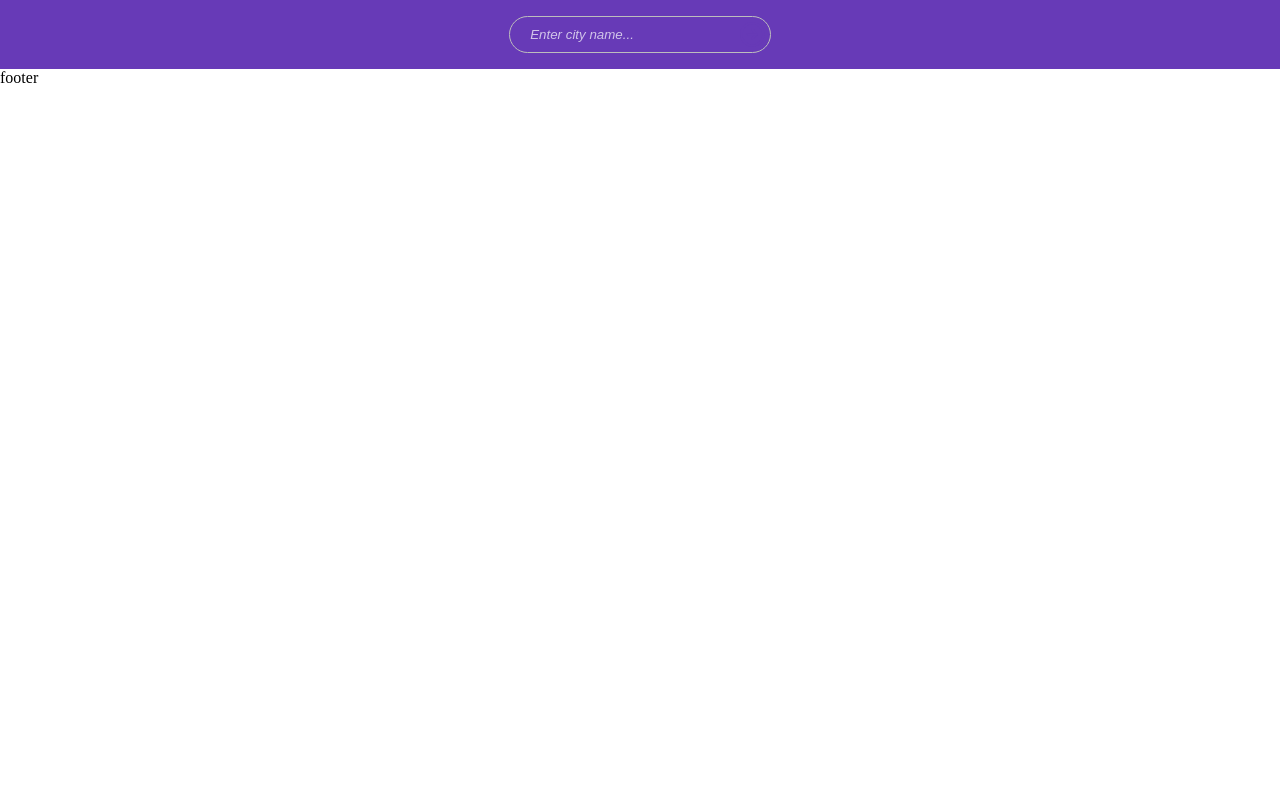
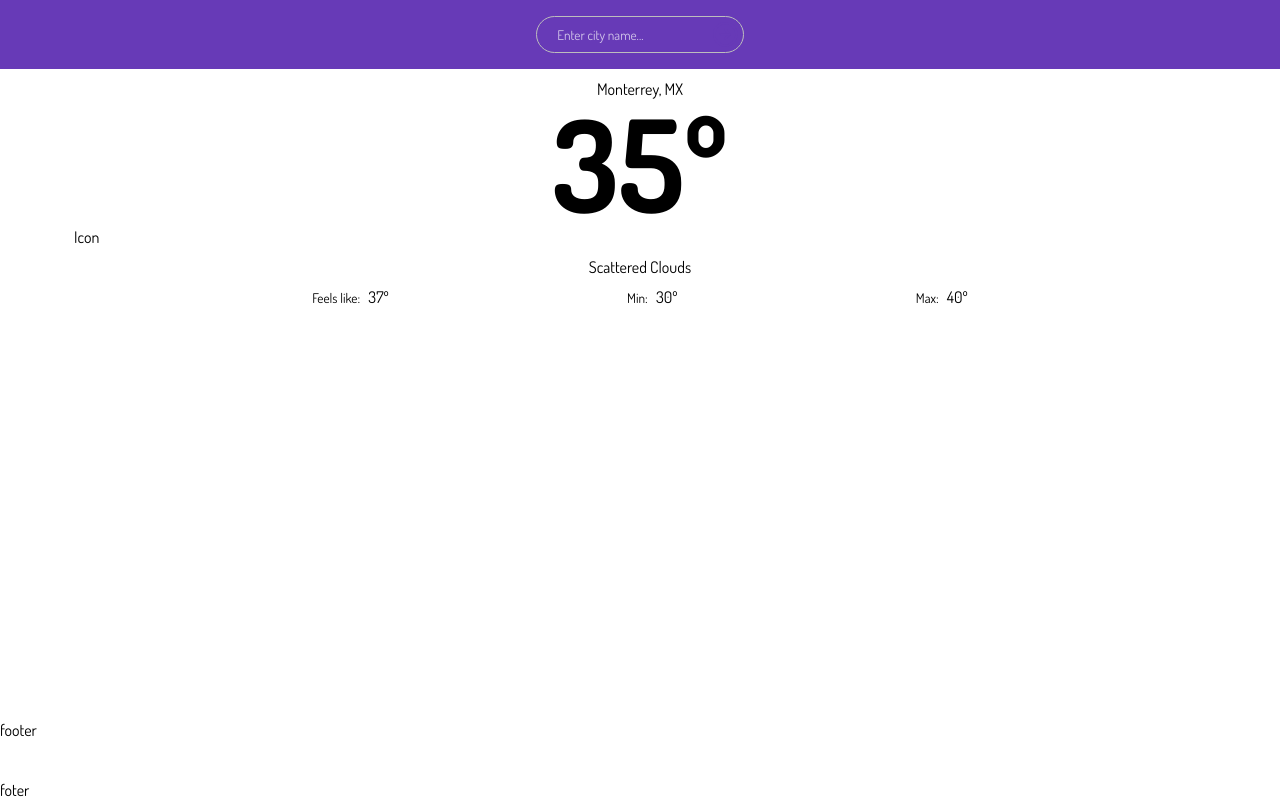
Before and after one commit to aecordova/js-weather-app, a website built with webpack: page src/index.html in a window 1280 px wide. Built offline with nearby package versions, Linux system fonts and the light colour scheme.

Commit message:
Add structure to display temp box and additional data

```diff
--- a/src/index.html
+++ b/src/index.html
@@ -3,12 +3,21 @@
   <head>
     <meta charset="UTF-8" />
     <meta name="viewport" content="width=device-width, initial-scale=1.0" />
+    <link
+      href="https://fonts.googleapis.com/css2?family=Dosis:wght@400;700;800&family=Open+Sans:wght@400;700&display=swap"
+      rel="stylesheet"
+    />
+
     <title>Weather</title>
   </head>
   <body>
     <header>
       <form class="search-frm">
-        <input class="search-inp" type="text" placeholder="Enter city name..." />
+        <input
+          class="search-inp"
+          type="text"
+          placeholder="Enter city name..."
+        />
         <button type="submit" class="search-btn">
           <svg
             xmlns="http://www.w3.org/2000/svg"
@@ -31,9 +40,34 @@
     </header>
     <main>
       <div class="weather-container">
-
-    </div>
+        <div class="disp">
+          <div class="disp-city">
+            <span>Monterrey, MX</span>
+          </div>
+          <div class="disp-temp temp-unit">35</div>
+          <div class="disp-icon">Icon</div>
+          <div class="disp-desc">
+            <span>Scattered Clouds</span>
+          </div>
+          <div>
+            <div class="disp-stat">
+              <div>
+                <span class="stat-lbl">Feels like:</span>
+                <span class="disp-fls temp-unit">37</span>
+              </div>
+              <div>
+                <span class="stat-lbl">Min:</span>
+                <span class="disp-min temp-unit">30</span>
+              </div>
+              <div>
+                <span class="stat-lbl">Max:</span>
+                <span class="disp-max temp-unit">40</span>
+              </div>
+            </div>
+          </div>
+        </div>
+      </div>
     </main>
-    <footer>footer</footer>
+    <footer>footer <br><br><br>foter</footer>
   </body>
 </html>
--- a/src/js/getWeather.js
+++ b/src/js/getWeather.js
@@ -1,12 +1,10 @@
-const APIKEY = "1c46b4274489cf56fe2ee767e9586191";
-const BASE_URL = "https://api.openweathermap.org/data/2.5/weather";
+const APIKEY = '1c46b4274489cf56fe2ee767e9586191';
+const BASE_URL = 'https://api.openweathermap.org/data/2.5/weather';
 
-const buildRequest = (city) =>
-  [BASE_URL, `?q=${city}`, `&appid=${APIKEY}`].join("");
+const buildRequest = (city) => [BASE_URL, `?q=${city}`, `&appid=${APIKEY}`].join('');
 
-const getWeatherBy = async (city) => {
+const getWeatherData = async (city) => {
   const data = await fetch(buildRequest(city))
-    // .then((r) => r.json());
     .then((r) => {
       let msg;
       if (!r.ok) {
@@ -19,8 +17,7 @@ const getWeatherBy = async (city) => {
       }
       return r.json();
     })
-    .then((d) => {
-      return {
+    .then((d) => ({
       weather: {
         type: d.weather[0].main,
         desc: d.weather[0].description,
@@ -28,13 +25,14 @@ const getWeatherBy = async (city) => {
       temp: d.main,
       sunset: d.sys.sunset,
       sunrise: d.sys.sunrise,
-      };
-    })
+    }))
     .catch((e) => e.message);
   return data;
 };
 
-export default getWeatherBy;
+export default getWeatherData;
 
+
+// example or data received
 // { "coord": { "lon": -96.78, "lat": 32.77 },
 // "weather": [ { "id": 802, "main": "Clouds", "description": "scattered clouds", "icon": "03d" } ], "base": "stations", "main": { "temp": 301.6, "feels_like": 302.64, "temp_min": 300.37, "temp_max": 302.59, "pressure": 1017, "humidity": 51 }, "visibility": 16093, "wind": { "speed": 2.1, "deg": 0 }, "clouds": { "all": 40 }, "dt": 1592677538, "sys": { "type": 1, "id": 3783, "country": "US", "sunrise": 1592651969, "sunset": 1592703487 }, "timezone": -18000, "id": 4684904, "name": "Dallas", "cod": 200 }
--- a/src/js/index.js
+++ b/src/js/index.js
@@ -1,6 +1,4 @@
 import '../style/main.scss';
-// import make from './make';
-
 import getW from './getWeather';
 const searchForm = document.querySelector('.search-frm');
 const searchInput = document.querySelector('.search-inp');
@@ -9,7 +7,6 @@ const wBox = document.querySelector('.weather-container');
 const displayWeather = async (city) => {
   const data = await getW(city);
   wBox.textContent = JSON.stringify(data, null, 2);
-  console.log(data);
 };
 
 searchForm.addEventListener('submit', (e) => {
@@ -17,6 +14,3 @@ searchForm.addEventListener('submit', (e) => {
   const cityName = searchInput.value.toLowerCase();
   displayWeather(cityName);
 });
-
-
-// displayWeather();
--- /dev/null
+++ b/src/style/_display.scss
@@ -0,0 +1,46 @@
+.weather-container {
+  padding: 10px;
+}
+
+.disp {
+  display: flex;
+  flex-direction: column;
+  // background-color: rgba($color: #000000, $alpha: .5);
+  border-radius: 25px;
+}
+
+.disp-city{
+  text-align: center;
+}
+
+.disp-temp {
+  font-family: 'Dosis', sans-serif;
+  font-weight: 700;
+  text-align: center;
+  font-size: 8rem;
+  line-height: 8rem;
+}
+
+.disp-icon{
+
+}
+
+.temp-unit::after{
+  content: 'º';
+}
+
+.disp-desc{
+  text-align: center;
+  padding: 10px;
+}
+
+.disp-stat {
+  display: flex;
+  flex-wrap: nowrap;
+  justify-content: space-evenly;
+}
+
+.stat-lbl{
+  font-size: smaller;
+  margin-right: 5px;
+}
--- a/src/style/_weather.scss
+++ b/src/style/_general.scss
@@ -7,16 +7,20 @@ $divider:#BDBDBD;
 $text-icons: #FFFFFF;
 $primary-text: #212121;
 $secondary-text: #757575;
+html, body {
+  height: 100%;
+}
 
 body{
-  height: 100%;
   min-width: 310px;
+  font-family: 'Dosis', sans-serif;
   // background-image: url('../img/blur-rain.jpg');
   // background-color: $background;
   padding: 0;
   margin: 0;
   display: grid;
   grid-template-columns: 5% 1fr 5%;
+  grid-template-rows: auto 1fr auto;
 }
 
 header,
--- a/src/style/_header.scss
+++ b/src/style/_header.scss
@@ -15,6 +15,7 @@ header{
 }
 
 .search-inp {
+  font-family: Dosis;
   color: $text-icons;
   background-color: transparent;
   outline: none;
@@ -26,7 +27,7 @@ header{
 
 .search-inp::placeholder{
   color: $primary-light;
-  font-style: italic;
+  font-family: Dosis;
   font-size: smaller;
 }
 
--- a/src/style/main.scss
+++ b/src/style/main.scss
@@ -1,2 +1,4 @@
-@import "weather";
+@import "general";
 @import "header";
+@import "display";
+@import "footer";
```
Also changed, not shown: dist/index.html, src/js/domObjects.js (deleted), src/style/_footer.scss (added). Lines whose indentation alone changed are shown as unchanged.
